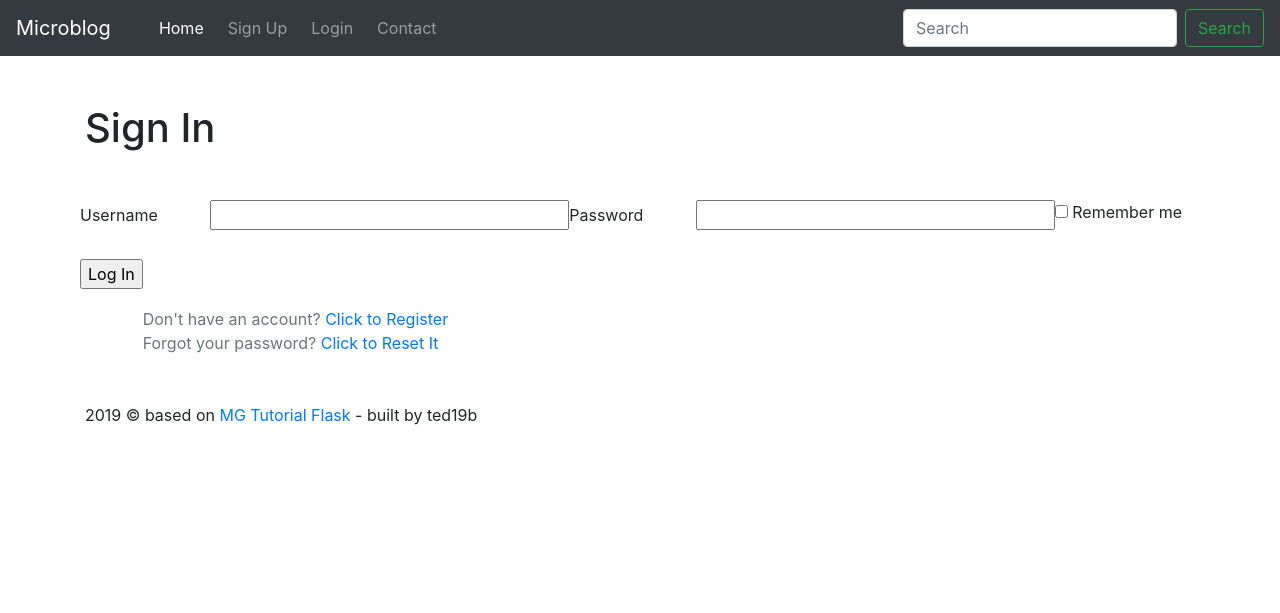
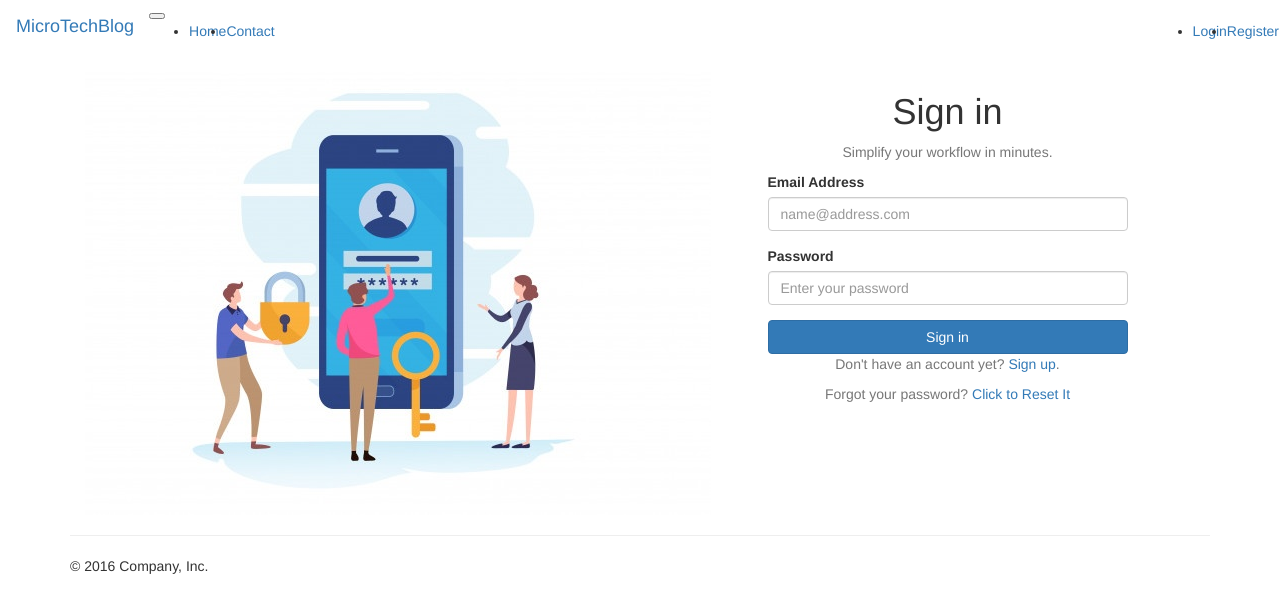
Before and after one commit to ted19b/micro_blog, a Flask app: page /login in a window 1280 px wide. Shown: the top 613 px of the page. Run offline with Flask 2, Linux system fonts and the light colour scheme; some libraries are stand-ins or nearby versions.

Commit message:
add bootstrap 4 and form for contact

```diff
--- a/blog_app/__init__.py
+++ b/blog_app/__init__.py
@@ -4,6 +4,7 @@
 from logging.handlers import SMTPHandler, RotatingFileHandler
 
 from flask import Flask
+from flask_bootstrap import Bootstrap
 from flask_login import LoginManager
 from flask_mail import Mail
 from flask_migrate import Migrate
@@ -26,6 +27,9 @@
 
 # for mail support in the app
 mail = Mail(app)
+
+#Add twitter Bootstrap to the app
+bootstrap = Bootstrap(app)
 
 # to send a mail to a developper when an error occurs in the app
 if not app.debug:
--- a/blog_app/forms.py
+++ b/blog_app/forms.py
@@ -61,3 +61,10 @@
     repeat_password = PasswordField(
         'Repeat Password', validators=[DataRequired(), EqualTo('new_password')])
     submit = SubmitField('Request Password Reset')
+
+
+class ContactForm(FlaskForm):
+    name = StringField('Username', validators=[DataRequired()])
+    email = StringField('Email', validators=[DataRequired(), Email()])
+    message = TextAreaField('Message', validators=[DataRequired(), Length(min=1, max=140)])
+    submit = SubmitField('Send message')
--- a/blog_app/routes.py
+++ b/blog_app/routes.py
@@ -8,7 +8,7 @@
 from blog_app.email import send_password_reset_email
 from blog_app.models import User, Post
 from blog_app.forms import LoginForm, RegistrationForm, EditProfileForm, PostForm, ResetPasswordRequestForm, \
-    ResetPasswordForm
+    ResetPasswordForm, ContactForm
 
 
 @app.route('/')
@@ -225,3 +225,12 @@
         return redirect(url_for('login'))
 
     return render_template('reset_password.html', title='Reset Password', form=form)
+
+
+@app.route('/contact', methods=['GET', 'POST'])
+def contact():
+    form = ContactForm()
+    if form.validate_on_submit():
+        pass
+        return
+    return render_template('contact.html', form=form)
--- /dev/null
+++ b/blog_app/static/css/style.css
@@ -0,0 +1,3 @@
+.main-margin {
+    margin-top: 5em;
+}
--- a/blog_app/templates/base.html
+++ b/blog_app/templates/base.html
@@ -1,23 +1,18 @@
-<!DOCTYPE html>
-<html lang="en">
-<head>
-    <meta charset="UTF-8">
+{% extends "bootstrap/base.html" %}
+
+{% block title %}
     {% if title %}
-    <title>{{title}} - Microblog</title>
+        {{ title }} - Microblog {% else %} Welcome to Microblog
+    {% endif %}
+{% endblock %}
+
+{% block navbar %}
+    <header>
+        <nav class="navbar navbar-expand-lg navbar-light bg-white">
+            {% if current_user.is_anonymous %}
+                <a class="navbar-brand" href="{{url_for('home')}}">MicroTechBlog</a>
             {% else %}
-     <title>Welcome to my TechBlog</title>
-    {% endif %}
-
-    <link rel="stylesheet" href="https://stackpath.bootstrapcdn.com/bootstrap/4.3.1/css/bootstrap.min.css" integrity="sha384-ggOyR0iXCbMQv3Xipma34MD+dH/1fQ784/j6cY/iJTQUOhcWr7x9JvoRxT2MZw1T" crossorigin="anonymous">
-</head>
-<body>
-
-    <header>
-        <nav class="navbar navbar-expand-lg navbar-dark bg-dark">
-            {% if current_user.is_anonymous %}
-            <a class="navbar-brand" href="{{url_for('home')}}">Microblog</a>
-            {% else %}
-            <a class="navbar-brand" href="{{url_for('dashboard')}}">Microblog</a>
+                <a class="navbar-brand" href="{{url_for('dashboard')}}">MicroTechBlog</a>
             {% endif %}
 
             <button class="navbar-toggler" type="button" data-toggle="collapse" data-target="#navbarSupportedContent" aria-controls="navbarSupportedContent" aria-expanded="false" aria-label="Toggle navigation">
@@ -25,72 +20,55 @@
             </button>
 
             <div class="collapse navbar-collapse" id="navbarSupportedContent">
-                <ul class="navbar-nav mr-auto">
-
+                <ul class="navbar-nav ml-auto">
                     {% if current_user.is_anonymous %}
-
-                    <li class="nav-item active ml-4">
+                        <li class="nav-item active">
                             <a class="nav-link" href="{{url_for('home')}}">Home <span class="sr-only">(current)</span></a>
                         </li>
 
-                      <li class="nav-item ml-2">
-                        <a class="nav-link" href="{{url_for('register')}}">Sign Up</a>
+                        <li class="nav-item ml-5">
+                            <a class="nav-link" href="{{url_for('contact')}}">Contact</a>
+                        </li>
+                    {% else %}
+                        <li class="nav-item active">
+                            <a class="nav-link" href="{{url_for('explore')}}">Explore <span class="sr-only">(current)</span></a>
                         </li>
 
-                     <li class="nav-item ml-2">
-                        <a class="nav-link" href="{{url_for('login')}}">Login</a>
+                        <li class="nav-item ml-5">
+                            <a class="nav-link" href="{{url_for('user', username=current_user.username)}}">Profile</a>
                         </li>
 
-                     <li class="nav-item ml-2">
-                        <a class="nav-link" href="#">Contact</a>
-                    </li>
-
-                    {% else %}
-                     <li class="nav-item active ml-4">
-                        <a class="nav-link" href="{{url_for('user', username=current_user.username)}}">Profile <span class="sr-only">(current)</span></a>
-                    </li>
-
-                     <li class="nav-item ml-2">
-                        <a class="nav-link" href="{{url_for('explore')}}">Explore</a>
-                    </li>
-
-                     <li class="nav-item ml-2">
+                        <li class="nav-item ml-5">
                             <a class="nav-link" href="{{url_for('logout')}}">Logout</a>
                         </li>
-
                     {% endif %}
 
                 </ul>
 
+                <ul class="navbar-nav navbar-right ml-auto">
+                    {% if current_user.is_anonymous %}
+                        <li class="nav-item mr-3">
+                            <a class="nav-link" href="{{ url_for('login') }}">Login</a>
+                        </li>
+
+                        <li class="nav-item">
+                            <a class="nav-link" href="{{url_for('register')}}">Register</a>
+                        </li>
+                    {% endif %}
+                </ul>
+
+                {% if current_user.is_authenticated %}
                     <form class="form-inline my-2 my-lg-0">
                         <input class="form-control mr-sm-2" type="search" placeholder="Search" aria-label="Search">
                         <button class="btn btn-outline-success my-2 my-sm-0" type="submit">Search</button>
                     </form>
+                {% endif %}
             </div>
         </nav>
     </header>
+{% endblock %}
 
-    <main class="container mt-5">
-
-        {% with messages = get_flashed_messages() %}
-        {% if messages %}
-        <ul>
-            {% for message in messages %}
-            <li>{{message}}</li>
-            {% endfor %}
-        </ul>
-        {% endif %}
-        {% endwith %}
-
-        {% block content %} {% endblock %}
-    </main>
-
-    <footer class="mt-5 container">
-        2019 &copy; based on <a href="https://blog.miguelgrinberg.com/post/the-flask-mega-tutorial-part-i-hello-world">MG Tutorial Flask</a> - built by ted19b
-    </footer>
-
-    <script src="https://code.jquery.com/jquery-3.3.1.slim.min.js" integrity="sha384-q8i/X+965DzO0rT7abK41JStQIAqVgRVzpbzo5smXKp4YfRvH+8abtTE1Pi6jizo" crossorigin="anonymous"></script>
-    <script src="https://cdnjs.cloudflare.com/ajax/libs/popper.js/1.14.7/umd/popper.min.js" integrity="sha384-UO2eT0CpHqdSJQ6hJty5KVphtPhzWj9WO1clHTMGa3JDZwrnQq4sF86dIHNDz0W1" crossorigin="anonymous"></script>
-    <script src="https://stackpath.bootstrapcdn.com/bootstrap/4.3.1/js/bootstrap.min.js" integrity="sha384-JjSmVgyd0p3pXB1rRibZUAYoIIy6OrQ6VrjIEaFf/nJGzIxFDsf4x0xIM+B07jRM" crossorigin="anonymous"></script>
-</body>
-</html>
+{% block styles %}
+    {{super()}}
+    <link rel="stylesheet" href="{{url_for('static', filename='css/style.css')}}" type="text/css">
+{% endblock %}
--- a/blog_app/templates/login.html
+++ b/blog_app/templates/login.html
@@ -1,49 +1,67 @@
 {% extends "base.html" %}
 
 {% block content %}
-    <h1>Sign In</h1>
 
-    <form class="mt-5" action="" method="post" role="form" novalidate>
-        {{ form.hidden_tag() }}
+    <div class="container mt-5">
+        <main>
+            <div class="container d-flex flex-column">
+                <div class="row align-items-center justify-content-center no-gutters min-vh-100">
+                    <div class="col-8 col-md-6 col-lg-7 offset-md-1 order-md-2 mt-auto mt-md-0 pt-8 pb-4 py-md-11">
+                        <!-- Image -->
+                        <img src="{{url_for('static', filename='img/loginIllustration.jpg')}}" alt="login illustration" class="img-fluid">
+                    </div>
 
-        <fieldset class="form-row">
-             <div class="form-group">
-                <label class="mr-5">{{ form.username.label }}</label>
-                {{ form.username(size=30) }}
-             </div>
+                    <div class="col-12 col-md-5 col-lg-4 order-md-1 mb-auto mb-md-0 pb-8 py-md-11">
 
-            {% for error in form.username.errors %}
-            <div class="alert alert-danger col-lg-4" role="alert">
-                {{error}}
+                        <!-- Heading -->
+                        <h1 class="mb-0 font-weight-bold text-center">Sign in</h1>
+
+                        <!-- Text -->
+                        <p class="mb-6 text-center text-muted">
+                            Simplify your workflow in minutes.
+                        </p>
+
+                        <!-- Form -->
+                        <form class="mb-6">
+
+                            <!-- Email -->
+                             <div class="form-group">
+                                <label for="email">Email Address</label>
+                                <input type="email" class="form-control" id="email" placeholder="name@address.com">
+                            </div>
+
+                            <!-- Password -->
+                            <div class="form-group mb-5">
+                                <label for="password">Password</label>
+                                <input type="password" class="form-control" id="password" placeholder="Enter your password">
+                            </div>
+
+                            <!-- Submit -->
+                            <button class="btn btn-block btn-primary" type="submit">Sign in</button>
+
+                        </form>
+
+                        <!-- Text -->
+                        <p class="mb-0 font-size-sm text-center text-muted mt-5">
+                            Don't have an account yet? <a href="{{url_for('register')}}">Sign up</a>.
+                        </p>
+
+                        <p class="mb-0 font-size-sm text-center text-muted mt-3">
+                            Forgot your password? <a href="{{ url_for('reset_password_request') }}">Click to Reset It</a>
+                        </p>
+
+
+
+                    </div>
+                </div> <!-- / .row -->
             </div>
-            {% endfor %}
+        </main>
 
-            <div class="form-group">
-                <label class="mr-5">{{ form.password.label }}</label>
-                {{ form.password(size=30) }}
-            </div>
+        <hr class="mt-5">
 
-            {% for error in form.password.errors %}
-            <div class="alert alert-danger col-lg-4" role="alert">
-                {{error}}
-            </div>
-            {% endfor %}
-
-            <div class="form-group">
-                {{ form.remember_me() }}
-                <label class="form-check-label">{{ form.remember_me.label }}</label>
-            </div>
-
-            <div>
-                {{ form.log_in() }}
-            </div>
-
-            <div class="form-text text-muted mt-5">
-                Don't have an account? <a href="{{url_for('register')}}">Click to Register</a> <br>
-                Forgot your password? <a href="{{ url_for('reset_password_request') }}">Click to Reset It</a>
-            </div>
-        </fieldset>
-
-    </form>
+        <footer>
+            <p>&copy 2016 Company, Inc.</p>
+        </footer>
+    </div>
 
 {% endblock %}
```
Also changed, not shown: blog_app/templates/contact.html (added, +53 -0 lines), blog_app/templates/home.html (+47 -15 lines), blog_app/templates/register.html (+55 -48 lines), blog_app/static/img/loginIllustration.jpg (added), blog_app/static/img/online_registration.jpg (added), microblog_app.db. Lines whose indentation alone changed are shown as unchanged.
